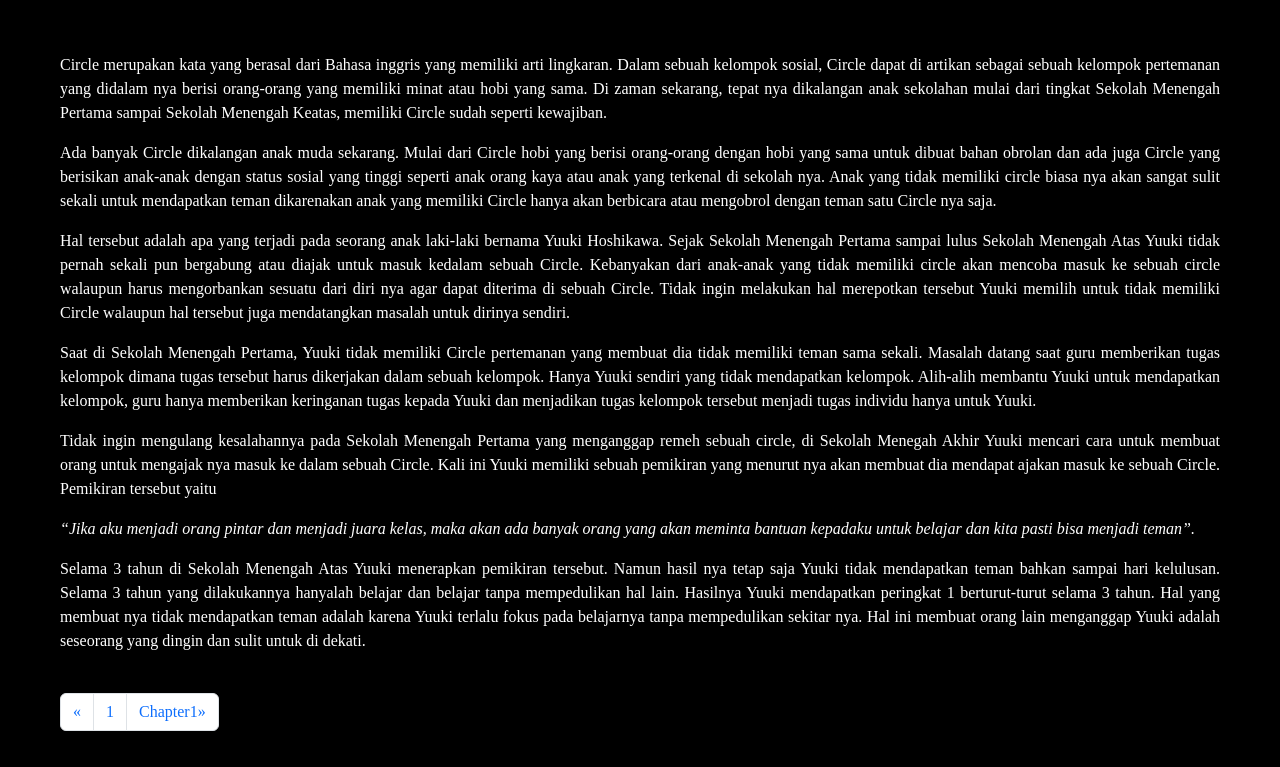
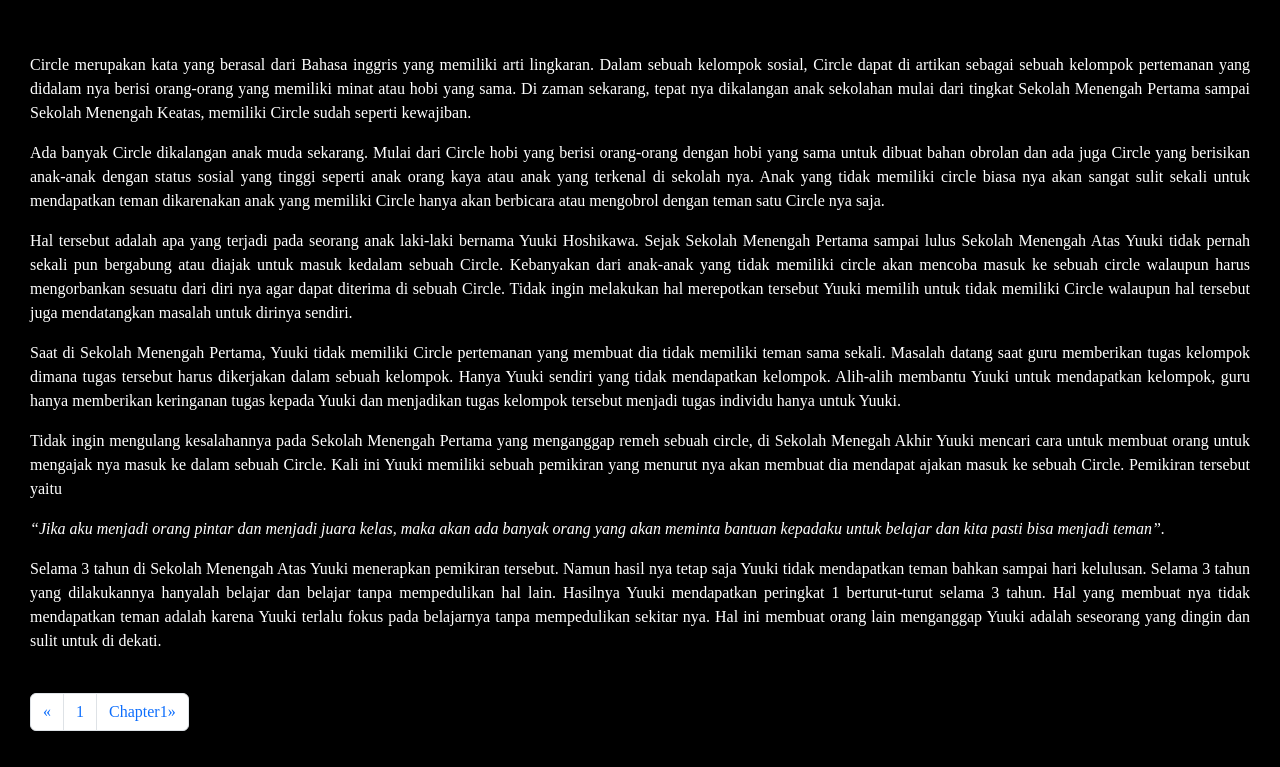
Before and after one commit to muzakki1209/light-novel, a plain HTML site: page i-glad-no-circle/prolog.html in a window 1280 px wide. Shown: the part 151-918 px from the top of the page. Drawn offline with nearby package versions, Linux system fonts and the light colour scheme.

Commit message:
fix margin

```diff
--- a/style.css
+++ b/style.css
@@ -19,7 +19,7 @@
     align-items: center;
     font-family: 'Times New Roman', Times, serif;
     color: white;
-    margin: 80px 40px 0 40px;
+    margin: 80px 10px 0 10px;
     text-align: center;
     padding: 20px 20px 20px 20px;
 }
```
